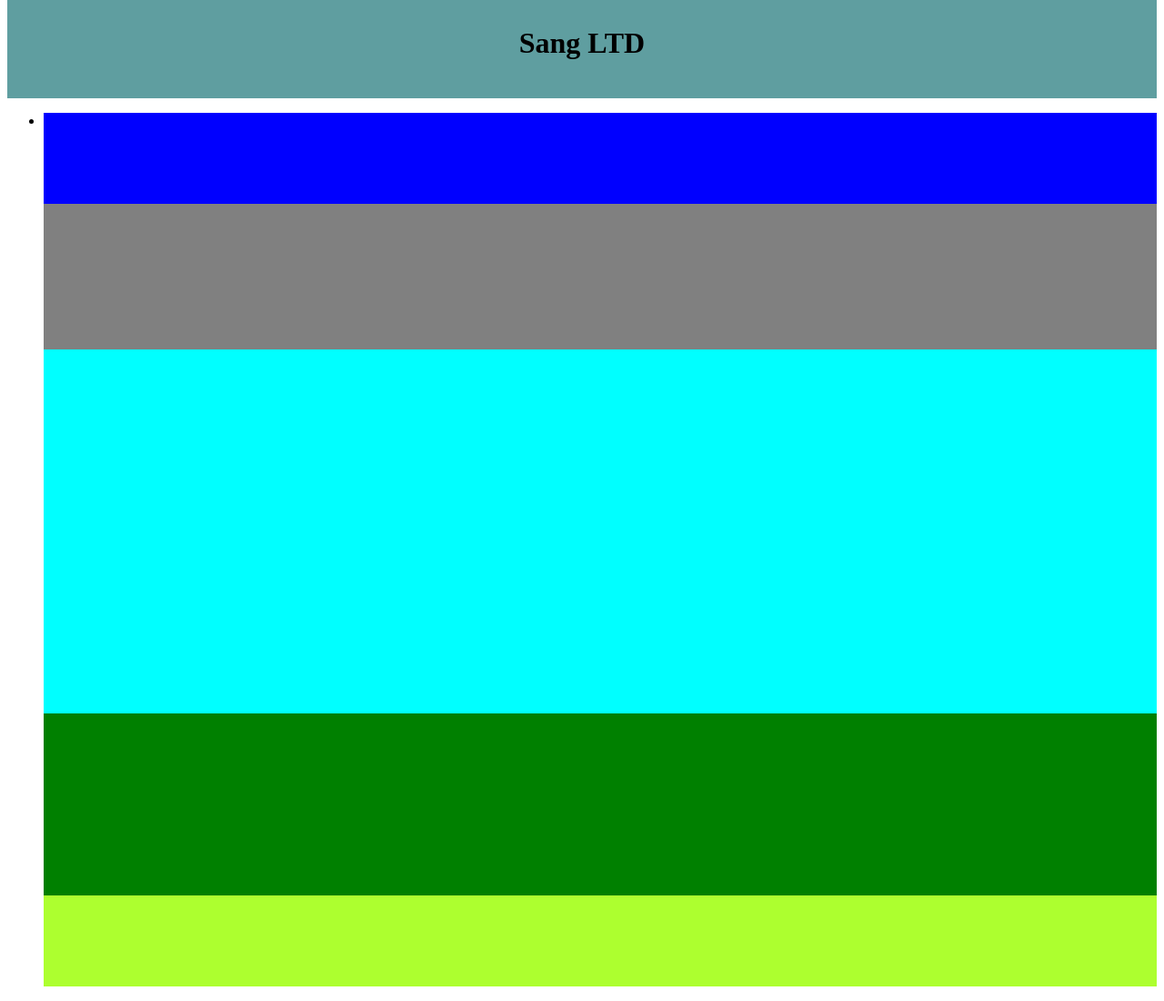
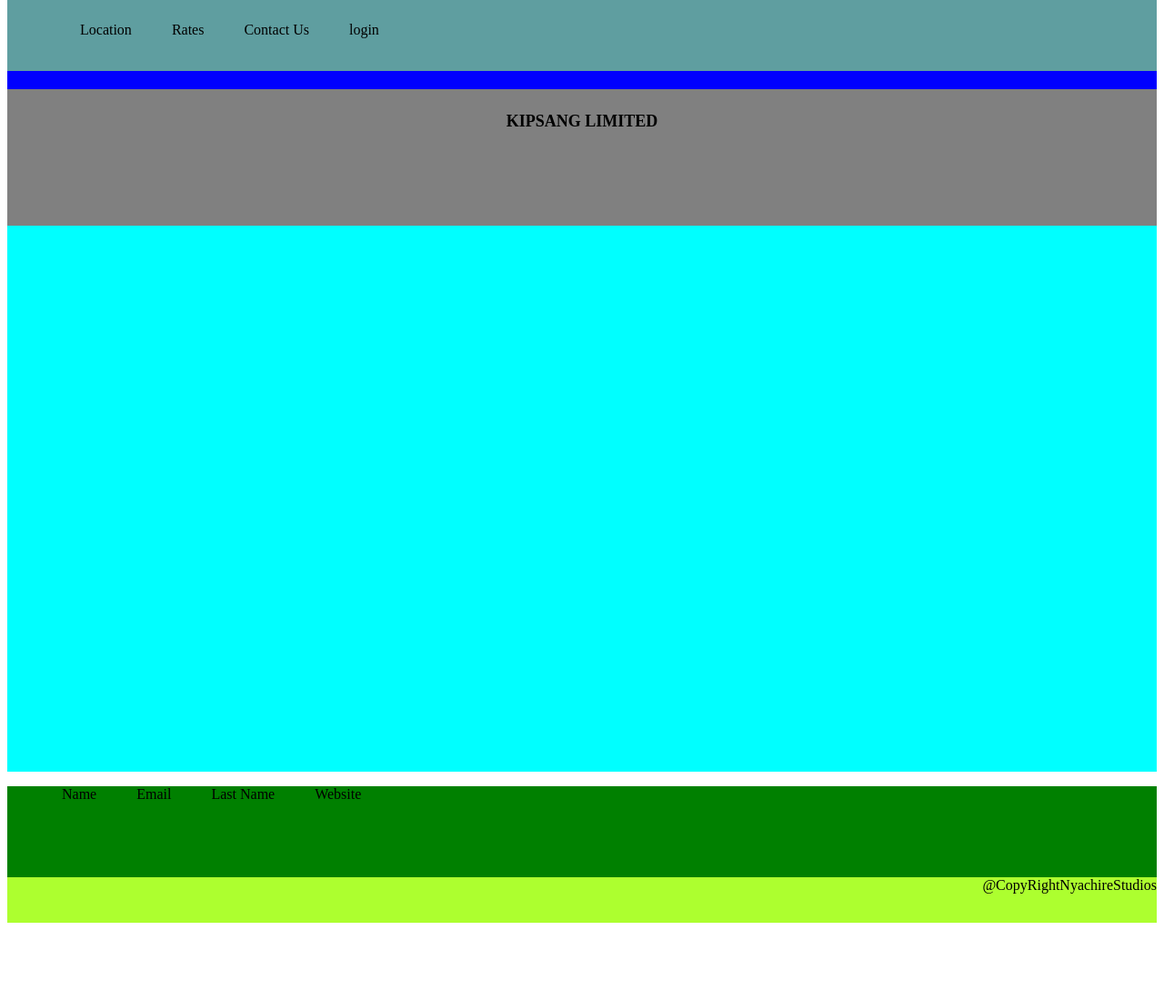
Before and after one commit to kipkirui63/myportfolio, a plain HTML site: page index.html in a window 1280 px wide. Shown: the part 20-1120 px from the top of the page at 91% size. After the commit the page ends 1042 px from the top, so only its background shows below. Drawn offline with Linux system fonts and the light colour scheme.

Commit message:
I have added styles

```diff
--- a/index.html
+++ b/index.html
@@ -8,15 +8,29 @@
     <link rel="stylesheet" href="style.css">
 </head>
 <body>
-    <div id="title"><h1>Sang LTD</h1></div>
-    <ul>
-        <li>
-            <div id="intro"></div>
-            <div id="heading"></div>
-            <div id="back"></div>
-            <div id="contact"></div>
-            <div id="footer"></div>
-        </li>
-    </ul>
+    <div id="title">
+        <ul>
+            <li>Location</li>
+            <li>Rates</li>
+            <li>Contact Us</li>
+            <li>login</li>
+        </ul>
+    </div>
+
+    <div id="intro"></div>
+    <div id="heading">
+        <b>KIPSANG LIMITED</b>
+    </div>
+    <div id="back"></div>
+    <div id="contact">
+        <ul>
+            <li>Name</li>
+            <li>Email</li>
+            <li>Last Name</li>
+            <li>Website</li>
+         </ul>
+    </div>
+            <div id="footer">@CopyRightNyachireStudios</div>
+
 </body>
 </html>
--- a/style.css
+++ b/style.css
@@ -1,25 +1,35 @@
 #title{
     background-color: cadetblue;
     padding: 20px;
-    text-align: center;
 }
 #intro{
 background-color: blue;
-padding: 50px;
+height: 20px;
 }
 #heading{
 background-color: grey;
-padding: 80px;
+height: 100px;
+font-size: large;
+font-weight: bolder;
+padding: 25px;
+text-align: center;
 }
 #back{
 background-color: aqua;
-padding: 200px;
+height: 600px;
 }
 #contact{
 background-color: green;
-padding: 100px;
+height: 100px;
 }
 #footer{
 background-color: greenyellow;
-padding: 50px;
+height: 50px;
+text-align: end;
 }
+
+li{
+    display: inline;
+    padding: 20px;
+    text-align: end;
+}
```
